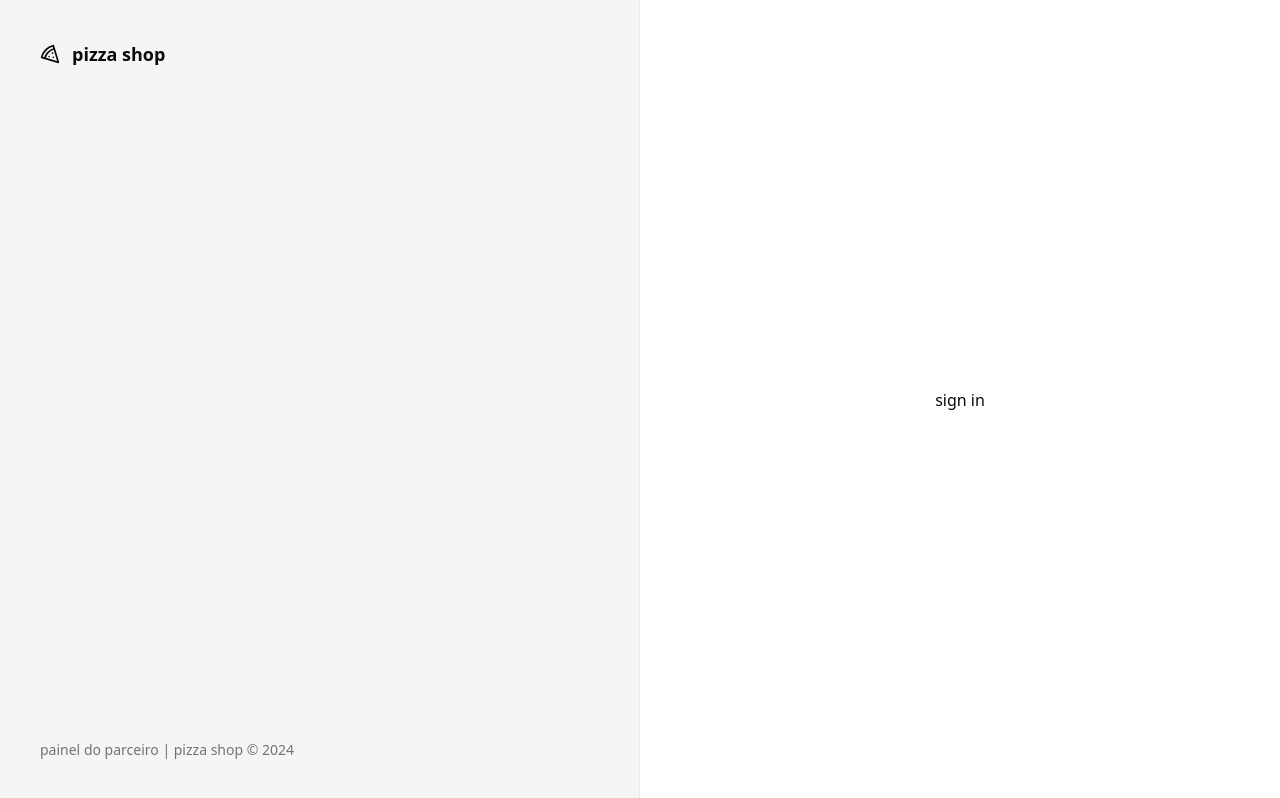
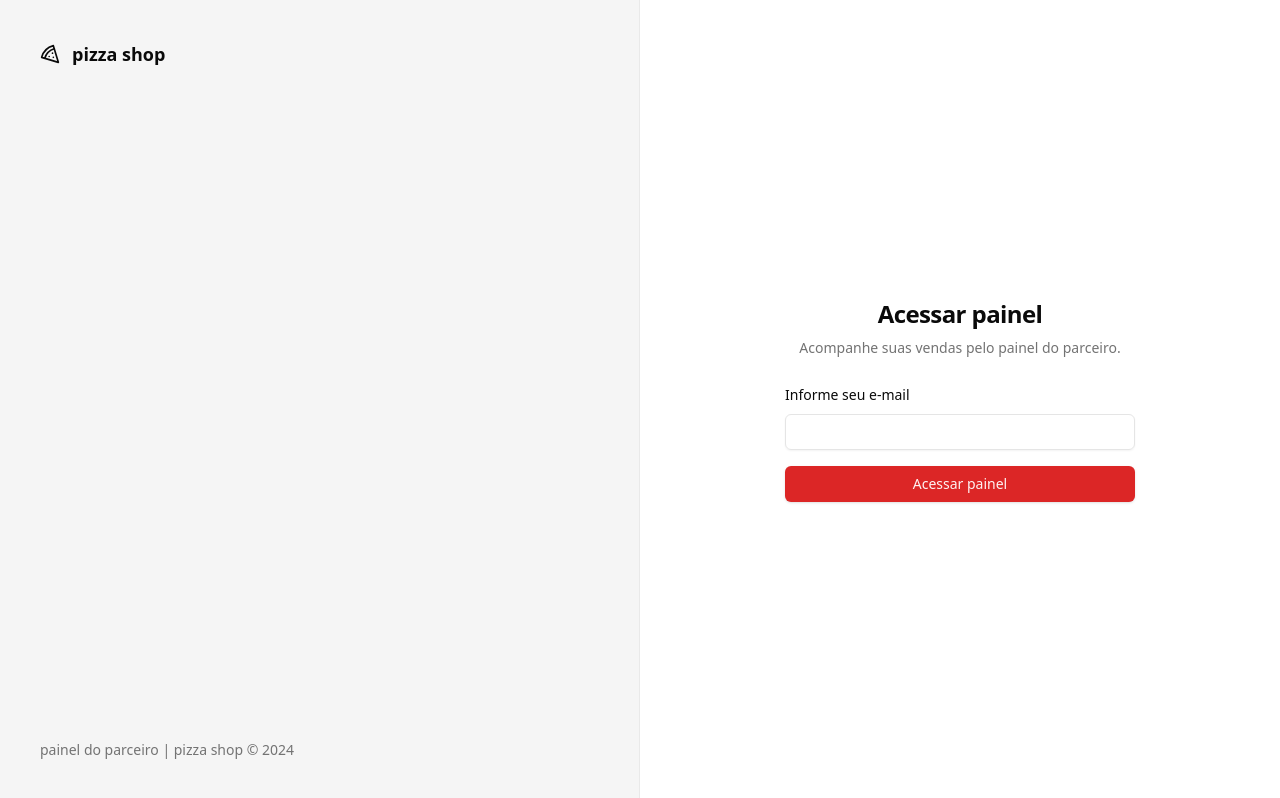
Before and after one commit to juliabresolin/pizzashop, a React (Vite) app in the folder web/: page /sign-in in a window 1280 px wide. Built offline with nearby package versions, Linux system fonts and the light colour scheme.

Commit message:
feat: create sign in page

```diff
--- a/web/package.json
+++ b/web/package.json
@@ -11,6 +11,8 @@
   },
   "dependencies": {
     "@radix-ui/react-icons": "^1.3.0",
+    "@radix-ui/react-label": "^2.0.2",
+    "@radix-ui/react-slot": "^1.0.2",
     "class-variance-authority": "^0.7.0",
     "clsx": "^2.1.0",
     "localforage": "^1.10.0",
--- /dev/null
+++ b/web/src/components/ui/button.tsx
@@ -0,0 +1,57 @@
+import { Slot } from '@radix-ui/react-slot'
+import { cva, type VariantProps } from 'class-variance-authority'
+import * as React from 'react'
+
+import { cn } from '@/lib/utils'
+
+const buttonVariants = cva(
+  'inline-flex items-center justify-center whitespace-nowrap rounded-md text-sm font-medium transition-colors focus-visible:outline-none focus-visible:ring-1 focus-visible:ring-ring disabled:pointer-events-none disabled:opacity-50',
+  {
+    variants: {
+      variant: {
+        default:
+          'bg-primary text-primary-foreground shadow hover:bg-primary/90',
+        destructive:
+          'bg-destructive text-destructive-foreground shadow-sm hover:bg-destructive/90',
+        outline:
+          'border border-input bg-background shadow-sm hover:bg-accent hover:text-accent-foreground',
+        secondary:
+          'bg-secondary text-secondary-foreground shadow-sm hover:bg-secondary/80',
+        ghost: 'hover:bg-accent hover:text-accent-foreground',
+        link: 'text-primary underline-offset-4 hover:underline',
+      },
+      size: {
+        default: 'h-9 px-4 py-2',
+        sm: 'h-8 rounded-md px-3 text-xs',
+        lg: 'h-10 rounded-md px-8',
+        icon: 'h-9 w-9',
+      },
+    },
+    defaultVariants: {
+      variant: 'default',
+      size: 'default',
+    },
+  },
+)
+
+export interface ButtonProps
+  extends React.ButtonHTMLAttributes<HTMLButtonElement>,
+    VariantProps<typeof buttonVariants> {
+  asChild?: boolean
+}
+
+const Button = React.forwardRef<HTMLButtonElement, ButtonProps>(
+  ({ className, variant, size, asChild = false, ...props }, ref) => {
+    const Comp = asChild ? Slot : 'button'
+    return (
+      <Comp
+        className={cn(buttonVariants({ variant, size, className }))}
+        ref={ref}
+        {...props}
+      />
+    )
+  },
+)
+Button.displayName = 'Button'
+
+export { Button, buttonVariants }
--- /dev/null
+++ b/web/src/components/ui/input.tsx
@@ -0,0 +1,24 @@
+import * as React from 'react'
+
+import { cn } from '@/lib/utils'
+
+export type InputProps = React.InputHTMLAttributes<HTMLInputElement>
+
+const Input = React.forwardRef<HTMLInputElement, InputProps>(
+  ({ className, type, ...props }, ref) => {
+    return (
+      <input
+        type={type}
+        className={cn(
+          'flex h-9 w-full rounded-md border border-input bg-transparent px-3 py-1 text-sm shadow-sm transition-colors file:border-0 file:bg-transparent file:text-sm file:font-medium placeholder:text-muted-foreground focus-visible:outline-none focus-visible:ring-1 focus-visible:ring-ring disabled:cursor-not-allowed disabled:opacity-50',
+          className,
+        )}
+        ref={ref}
+        {...props}
+      />
+    )
+  },
+)
+Input.displayName = 'Input'
+
+export { Input }
--- /dev/null
+++ b/web/src/components/ui/label.tsx
@@ -0,0 +1,24 @@
+import * as LabelPrimitive from '@radix-ui/react-label'
+import { cva, type VariantProps } from 'class-variance-authority'
+import * as React from 'react'
+
+import { cn } from '@/lib/utils'
+
+const labelVariants = cva(
+  'text-sm font-medium leading-none peer-disabled:cursor-not-allowed peer-disabled:opacity-70',
+)
+
+const Label = React.forwardRef<
+  React.ElementRef<typeof LabelPrimitive.Root>,
+  React.ComponentPropsWithoutRef<typeof LabelPrimitive.Root> &
+    VariantProps<typeof labelVariants>
+>(({ className, ...props }, ref) => (
+  <LabelPrimitive.Root
+    ref={ref}
+    className={cn(labelVariants(), className)}
+    {...props}
+  />
+))
+Label.displayName = LabelPrimitive.Root.displayName
+
+export { Label }
--- a/web/src/pages/auth/sign-in.tsx
+++ b/web/src/pages/auth/sign-in.tsx
@@ -1,10 +1,36 @@
 import { Helmet } from 'react-helmet-async'
+
+import { Button } from '@/components/ui/button'
+import { Input } from '@/components/ui/input'
+import { Label } from '@/components/ui/label'
 
 export function SignIn() {
   return (
     <>
       <Helmet title="sign in" />
-      <h1>sign in</h1>
+
+      <div className="p-8">
+        <div className="flex w-[350px] flex-col justify-center gap-6">
+          <div className="flex flex-col gap-2 text-center">
+            <h1 className="text-2xl font-semibold tracking-tight">
+              Acessar painel
+            </h1>
+            <p className="text-sm text-muted-foreground">
+              Acompanhe suas vendas pelo painel do parceiro.
+            </p>
+          </div>
+
+          <form className="space-y-4">
+            <div className="space-y-2">
+              <Label htmlFor="email">Informe seu e-mail</Label>
+              <Input id="email" type="email" />
+            </div>
+            <Button type="submit" className="w-full">
+              Acessar painel
+            </Button>
+          </form>
+        </div>
+      </div>
     </>
   )
 }
```
Also changed, not shown: 1 other file (tests, documents, lock files or other folders).
